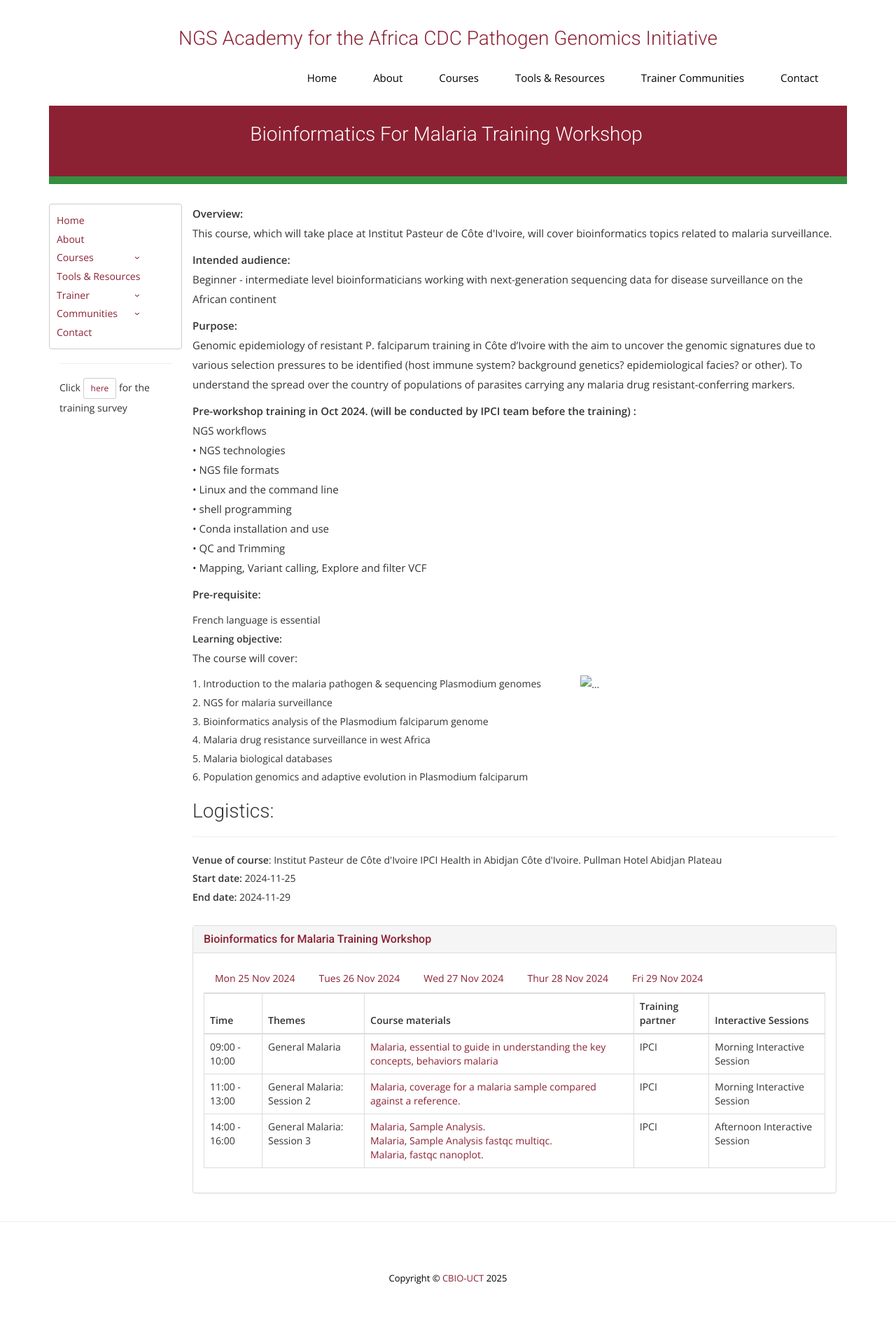
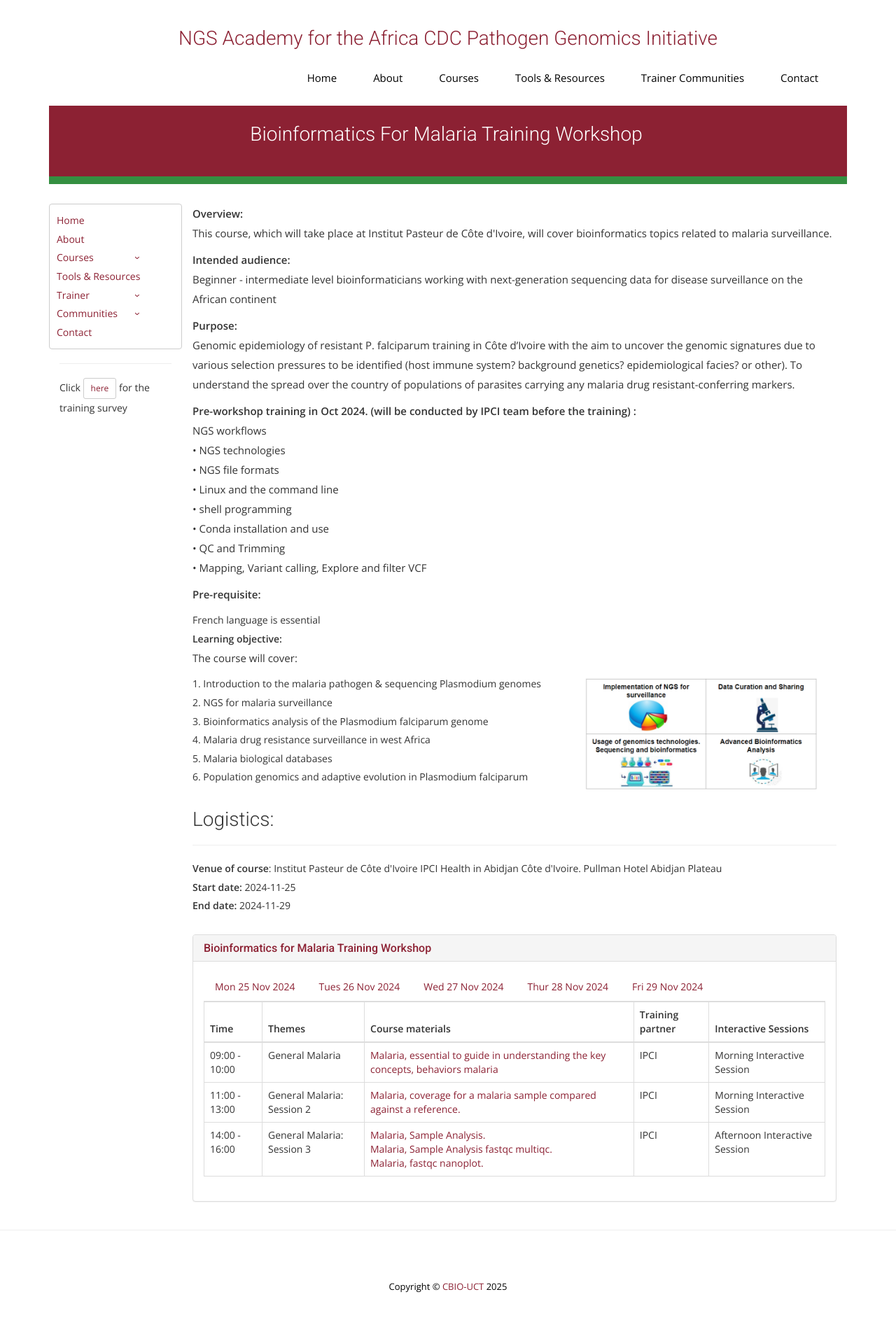
Before and after one commit to uct-cbio/ngs-academy, a Jekyll site: the page built from _posts/2024-09-10-Bioinformatics-for-Malaria-Training-Workshop.md, in a window 1280 px wide. Shown: the whole page at 70% size. Built offline with Jekyll 4.4.1, drawn with Linux system fonts in a browser that asks for light colours; nearby versions of some CDN libraries; some web fonts are replaced; library files that are not in the unit come from our copies; comment, search, counter and statistics services are not loaded.

```diff
--- a/_posts/2024-09-10-Bioinformatics-for-Malaria-Training-Workshop.md
+++ b/_posts/2024-09-10-Bioinformatics-for-Malaria-Training-Workshop.md
@@ -67,7 +67,7 @@
         </div>
     </div>
     <div class="col-sm-5">
-        <div><img alt="..." src="{{ site.baseurl }}img/bioinformatics-malaria-2024.png" width="100%" />
+        <div><img alt="..." src="/ngs-academy/img/bioinformatics-malaria-2024.png" width="100%" />
             <!-- <p class="small"> Source: CBIO UCT</p> -->
         </div>
     </div>
```
